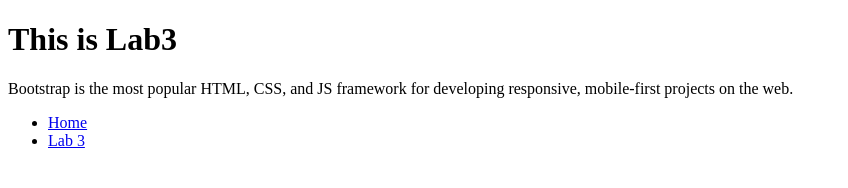
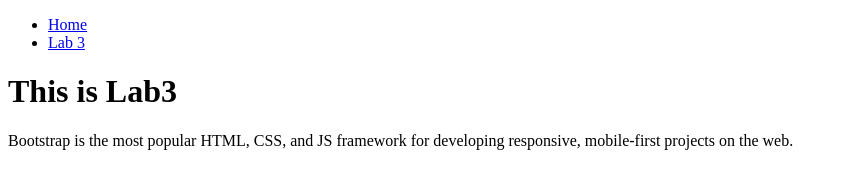
Before and after one commit to CuthL/cuthl.github.io, a plain HTML site: page lab3.html in a window 1280 px wide. Shown: the whole page, without its empty margins (0-848 px from the left). Drawn offline with Linux system fonts and the light colour scheme.

Commit message:
Update lab3.html

```diff
--- a/lab3.html
+++ b/lab3.html
@@ -10,11 +10,7 @@
 </style>
 
 <body>
-    <div class="jumbotron">
-        <h1>This is Lab3</h1>
-        <p>Bootstrap is the most popular HTML, CSS, and JS framework for developing
-            responsive, mobile-first projects on the web.</p>
-    </div>
+
     <div class="navbar">
         <ul>
          <li><a href="https://cuthl.github.io/">Home</a></li>
@@ -22,5 +18,10 @@
          </ul>
        </div>
 
-       <h1></h1>
+    <div class="jumbotron">
+        <h1>This is Lab3</h1>
+        <p>Bootstrap is the most popular HTML, CSS, and JS framework for developing
+            responsive, mobile-first projects on the web.</p>
+    </div>
+
 </body>
```
